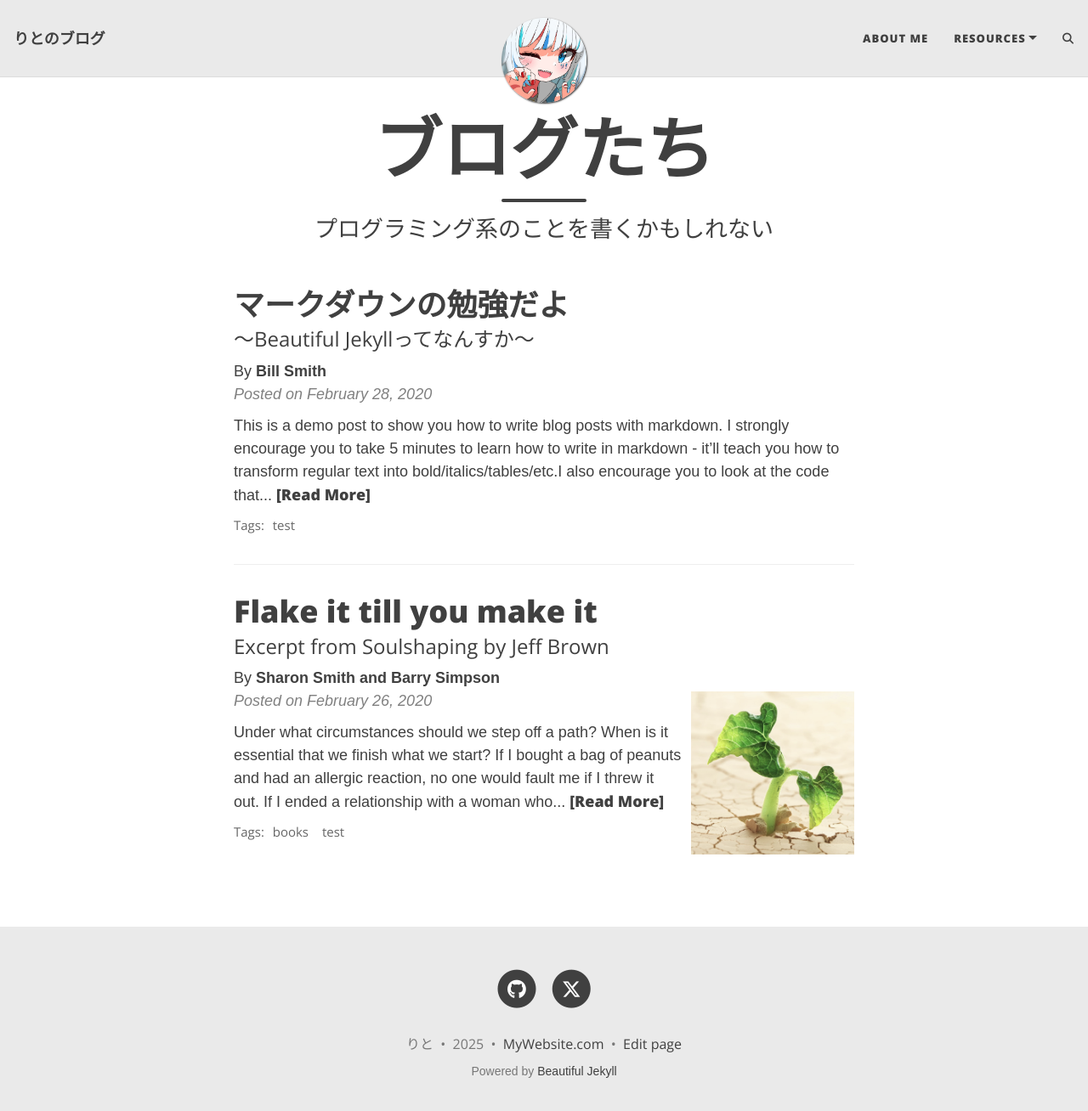
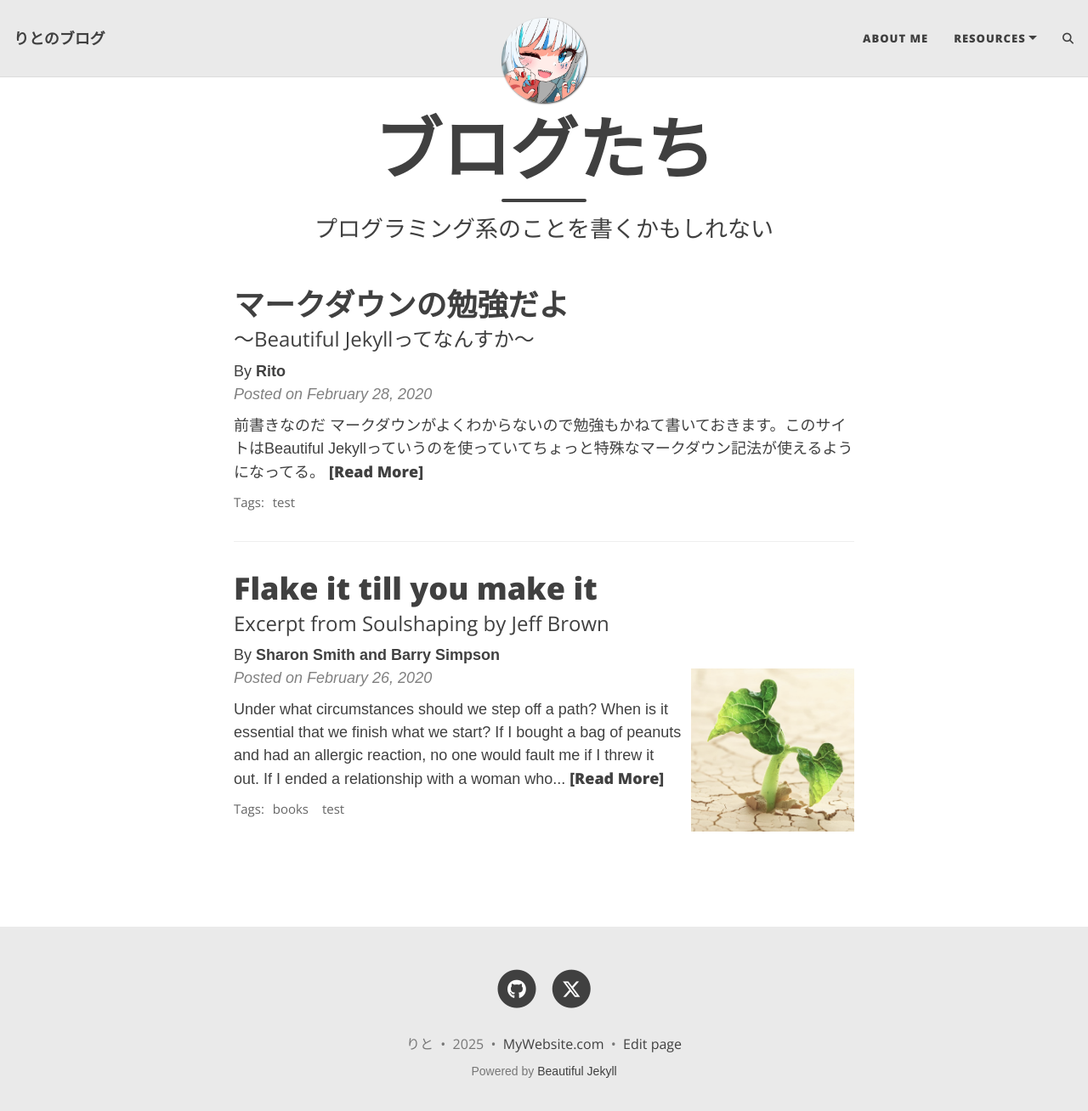
Before and after one commit to mikami1004/blog, a Jekyll site: the page built from index.html, in a window 1280 px wide and 1322 px high. Shown: the top 1308 px of the window at 85% size. Built offline with Jekyll 4.4.1, drawn with Linux system fonts in a browser that asks for light colours; the list of posts is cut into pages by our own code; comment, search, counter and statistics services are not loaded.

Commit message:
色々修正したよ

````diff
--- a/_posts/2020-02-28-sample-markdown.md
+++ b/_posts/2020-02-28-sample-markdown.md
@@ -2,18 +2,20 @@
 layout: post
 title: マークダウンの勉強だよ
 subtitle: ～Beautiful Jekyllってなんすか～
-gh-repo: daattali/beautiful-jekyll
+gh-repo: mikami1004i/blog
 gh-badge: [star, fork, follow]
 tags: [test]
 comments: true
 mathjax: true
-author: Bill Smith
+author: Rito
 ---
 
-{: .box-success}
-This is a demo post to show you how to write blog posts with markdown.  I strongly encourage you to [take 5 minutes to learn how to write in markdown](https://markdowntutorial.com/) - it'll teach you how to transform regular text into bold/italics/tables/etc.<br/>I also encourage you to look at the [code that created this post](https://raw.githubusercontent.com/daattali/beautiful-jekyll/master/_posts/2020-02-28-sample-markdown.md) to learn some more advanced tips about using markdown in Beautiful Jekyll.
+
+# 前書きなのだ
+マークダウンがよくわからないので勉強もかねて書いておきます。このサイトはBeautiful Jekyllっていうのを使っていてちょっと特殊なマークダウン記法が使えるようになってる。
+
 # 見出し
-- 二つ目までは下線がつくよ
+- 二つ目までは~~下線がつくよ~~ つかないよ
 
 ```
 # 見出し
@@ -185,40 +185,44 @@
 
 ![Crepe](/assets/img/crepe.jpg)
 
-If the above image is broken, then you'll need to follow the instructions [in the FAQ](https://beautifuljekyll.com/faq/#links-in-project-page). Here is proof that it can be fixed:
+> If the above image is broken, then you'll need to follow the instructions [in the FAQ](https://beautifuljekyll.com/faq/#links-in-project-page). Here is proof that it can be fixed:
 
 ![Crepe]({{ '/assets/img/crepe.jpg' | relative_url }})
 
 つまり、`![Creape](/assets/img/crepe.jpg)`では表示できないので、以下のどちらかの方法を用いる必要がある。
 
-その１．　`![Creape](/blog/assets/img/crepe.jpg)`
+その１．　**{% raw %}![Creape](/blog/assets/img/crepe.jpg){% endraw %}**
 ![Creape](/blog/assets/img/crepe.jpg)
 
-<br>
-その２. 　{% raw %}![Creape]({{ '/assets/img/crepe.jpg' | relative_url }}){% endraw %}
+
+その２. 　**{% raw %}![Creape]({{ '/assets/img/crepe.jpg' | relative_url }}){% endraw %}**
 ![Creape]({{ '/assets/img/crepe.jpg' | relative_url }})
 
-<br>
 
 
-## Boxes
+# ボックス
 You can add notification, warning and error boxes like this:
+通知、警告、エラーボックスがおける
 
-### Notification
+###　通知
 
 {: .box-note}
-**Note:** This is a notification box.
+**Note:** これが通知ボックス
 
-### Warning
+### 警告
 
 {: .box-warning}
-**Warning:** This is a warning box.
+**Warning:** これが警告ボックス
 
-### Error
+### エラー
 
 {: .box-error}
-**Error:** This is an error box.
-
-## Local URLs in project sites {#local-urls}
+**Error:** これがエラーボックス
 
 ## サイト内のリンクだよ {#local-link}
+
+# 参考になるサイト
+
+- [Jekyll公式サイト](https://jekyllrb-ja.github.io/docs/)
+- [kramdown公式サイト](https://kramdown.gettalong.org/quickref.html)(このブログはkramdownで書いてるっぽい？)
+- [これもわかりやすいサイト](https://mae0003.github.io/markdown/2015/06/21/kramdownRefference)
````
Also changed, not shown: other parts of _posts/2020-02-28-sample-markdown.md (+0 -2 lines).
